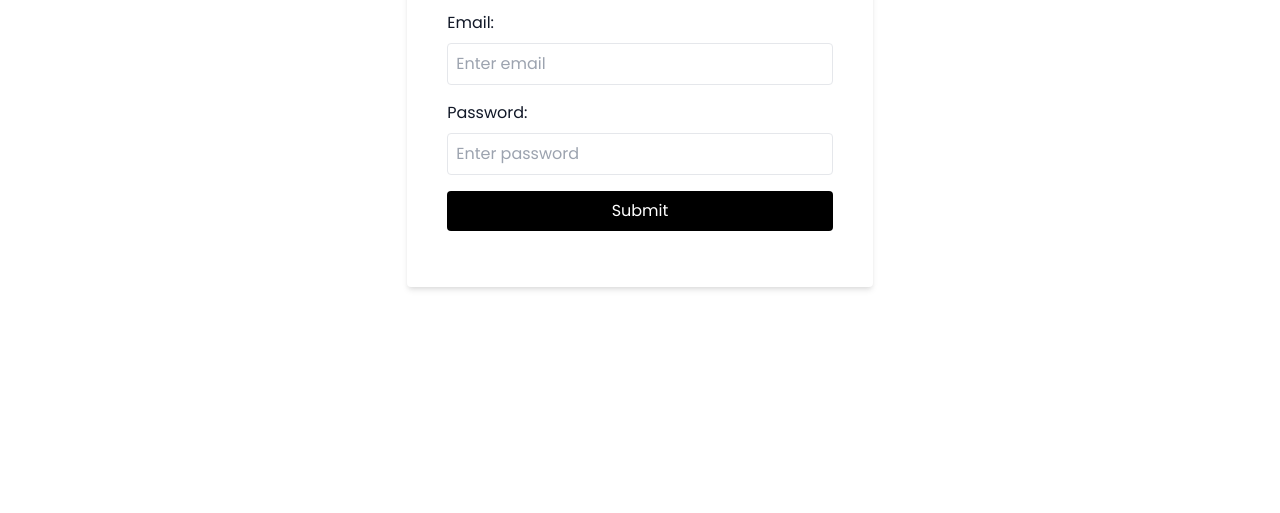
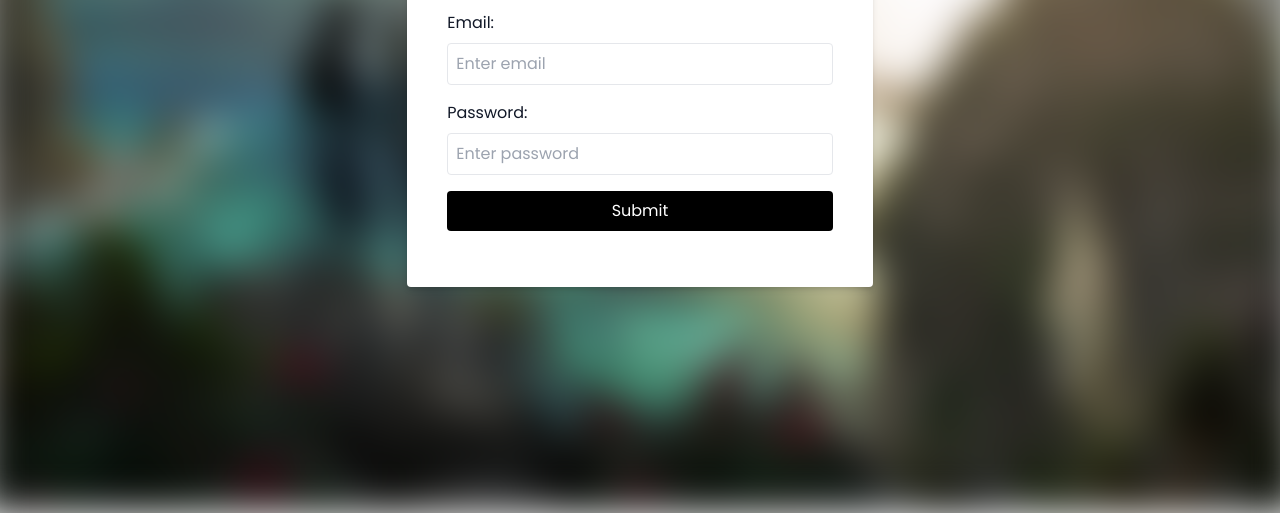
Before and after one commit to a4my/password-strength, a plain HTML site: page index.html in a window 1280 px wide. Shown: the part 307-820 px from the top of the page. Drawn offline with nearby package versions, Linux system fonts and the light colour scheme.

Commit message:
completed the design of the project

```diff
--- a/style.css
+++ b/style.css
@@ -18,4 +18,10 @@ body {
 .background {
     background: url('/img/bg.jpg') no-repeat center center/cover;
     position: absolute;
+    top: -20px;
+    bottom: -20px;
+    left: -20px;
+    right: -20px;
+    z-index: -1;
+    filter: blur(20px);
 }
```
